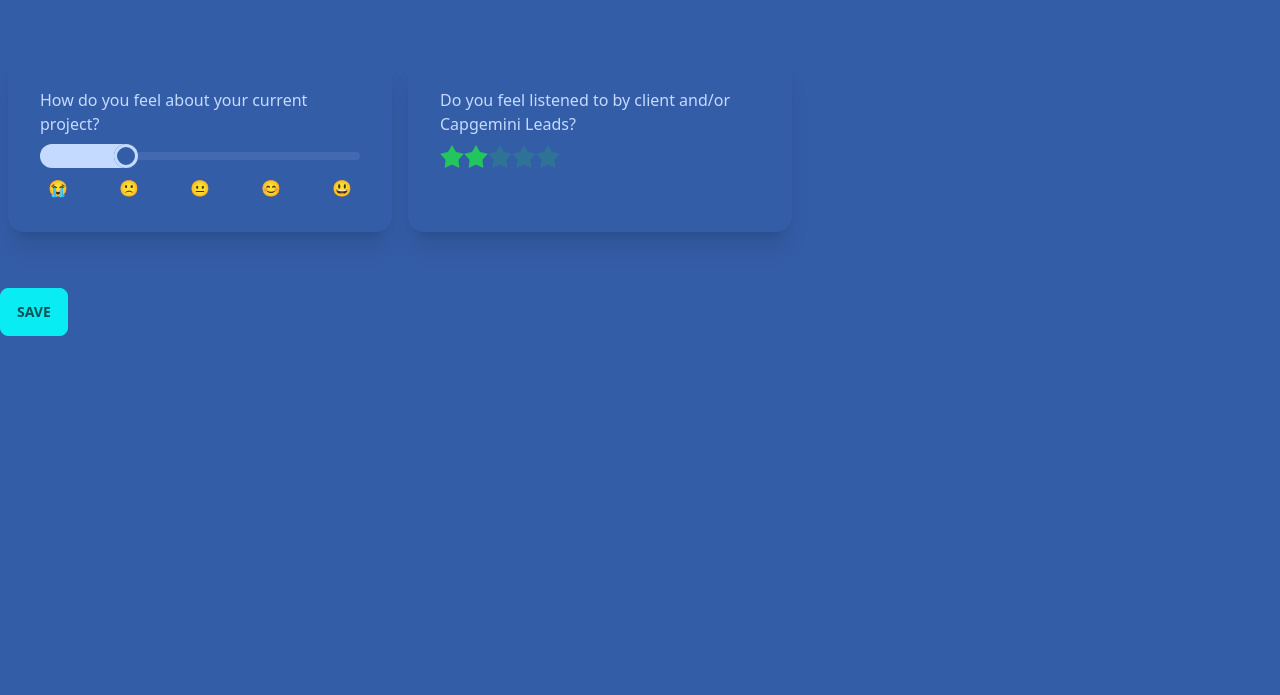
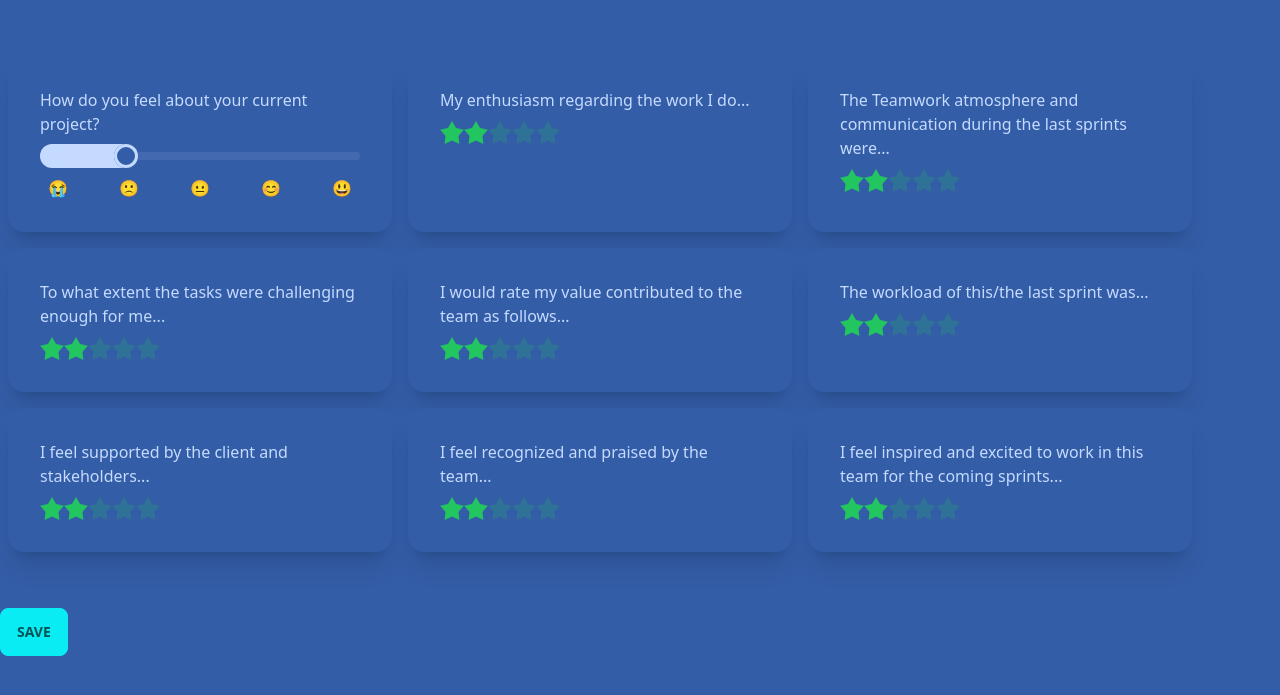
Before and after one commit to ivanderk/vein, a Flask app: page / in a window 1280 px wide. Shown: the part 64-759 px from the top of the page. Run offline with Flask 2, Linux system fonts and the light colour scheme; some libraries are stand-ins or nearby versions.

Commit message:
Template rendering of all questions

```diff
--- a/notes.txt
+++ b/notes.txt
@@ -2,6 +2,8 @@
 https://tailwindcss.com/
 https://daisyui.com/
 https://tailwind-elements.com/
+https://flask.palletsprojects.com/
+
 
 1. Currently I feel like...
 
--- a/vein/__init__.py
+++ b/vein/__init__.py
@@ -23,9 +23,20 @@ def create_app(test_config=None):
     except OSError:
         pass
 
+    questions = [
+        "My enthusiasm regarding the work I do...",
+        "The Teamwork atmosphere and communication during the last sprints were...",
+        "To what extent the tasks were challenging enough for me...",
+        "I would rate my value contributed to the team as follows...",
+        "The workload of this/the last sprint was...",
+        "I feel supported by the client and stakeholders...",
+        "I feel recognized and praised by the team...",
+        "I feel inspired and excited to work in this team for the coming sprints..."
+    ]
+
     @app.route("/")
     def home():
-        return render_template('index.html')
+        return render_template('index.html', questions=questions)
 
     # a simple page that says hello
     @app.route('/hello')
--- a/vein/templates/index.html
+++ b/vein/templates/index.html
@@ -11,7 +11,6 @@
     <script src="https://cdn.tailwindcss.com"></script>
 </head>
 <body>
-
  <div class="navbar bg-base-100">
         <a class="btn btn-ghost normal-case text-xl">Vein - give your opinion</a>
  </div>
@@ -21,7 +20,7 @@
         <div class="card-body">
 
             <span>How do you feel about your current project?</span>
-            <input type="range" min="0" max="100" value="25" class="range" step="25"/>
+            <input name="rating-base" type="range" min="0" max="100" value="25" class="range" step="25"/>
             <div class="w-full flex justify-between px-2">
                 <span>😭</span>
                 <span>🙁</span>
@@ -32,18 +31,21 @@
         </div>
     </div>
 
+    {% for questions in questions %}
     <div class="card w-96 bg-base-100 shadow-xl m-2">
         <div class="card-body">
-            <span>Do you feel listened to by client and/or Capgemini Leads?</span>
+            <span>{{questions}}</span>
             <div class="rating">
-                <input type="radio" name="rating-4" class="mask mask-star-2 bg-green-500"/>
-                <input type="radio" name="rating-4" class="mask mask-star-2 bg-green-500" checked/>
-                <input type="radio" name="rating-4" class="mask mask-star-2 bg-green-500"/>
-                <input type="radio" name="rating-4" class="mask mask-star-2 bg-green-500"/>
-                <input type="radio" name="rating-4" class="mask mask-star-2 bg-green-500"/>
+                <input type="radio" name="rating-{{loop.index0}}" class="mask mask-star-2 bg-green-500"/>
+                <input type="radio" name="rating-{{loop.index0}}" class="mask mask-star-2 bg-green-500" checked/>
+                <input type="radio" name="rating-{{loop.index0}}" class="mask mask-star-2 bg-green-500"/>
+                <input type="radio" name="rating-{{loop.index0}}" class="mask mask-star-2 bg-green-500"/>
+                <input type="radio" name="rating-{{loop.index0}}" class="mask mask-star-2 bg-green-500"/>
             </div>
         </div>
     </div>
+    {% endfor %}
+
 </div>
 <div class="card-actions">
     <button class="btn btn-primary">Save</button>
```
